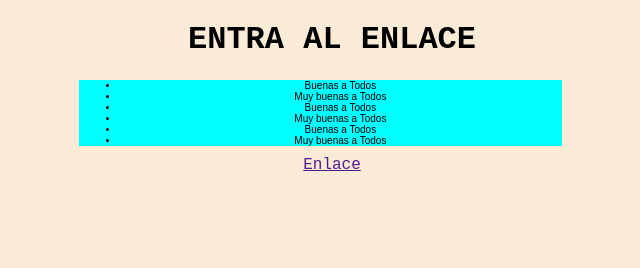
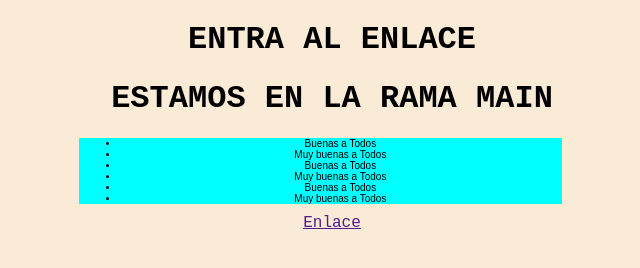
Before and after one commit to Redlaionn/Prueba, a plain HTML site: page index.html in a window 1280 px wide. Shown: the whole page, without its empty margins (308-948 px from the left). Drawn offline with Linux system fonts and the light colour scheme.

Commit message:
PRIMER CAMBIO EN MAIN

```diff
--- a/index.html
+++ b/index.html
@@ -6,6 +6,7 @@
         <body>
             <div>
             <h1>ENTRA AL ENLACE</h1>
+            <h1>ESTAMOS EN LA RAMA MAIN</h1>
           <div id="li">
                 <ul id="lista">
           <li> Buenas a Todos</li>
```
